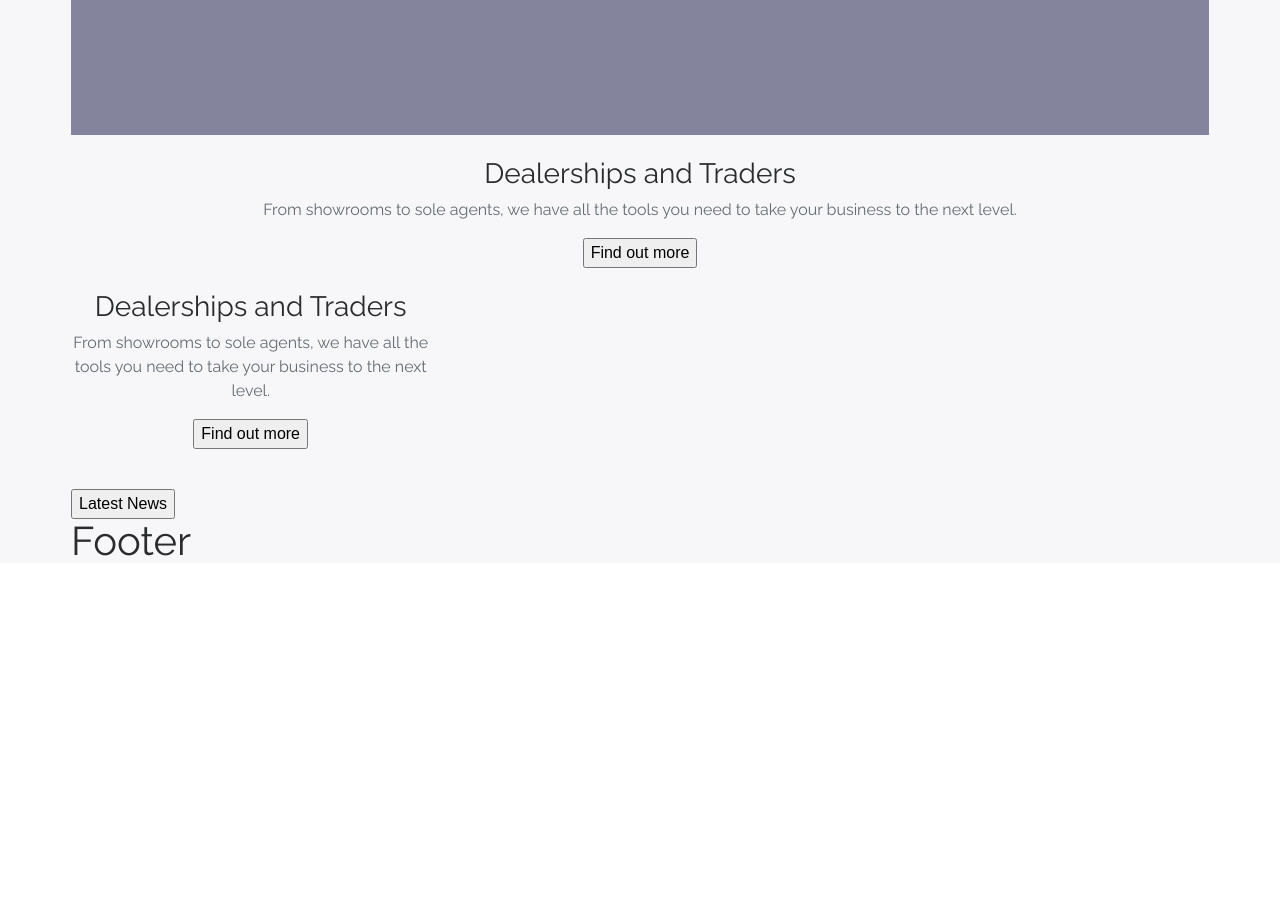
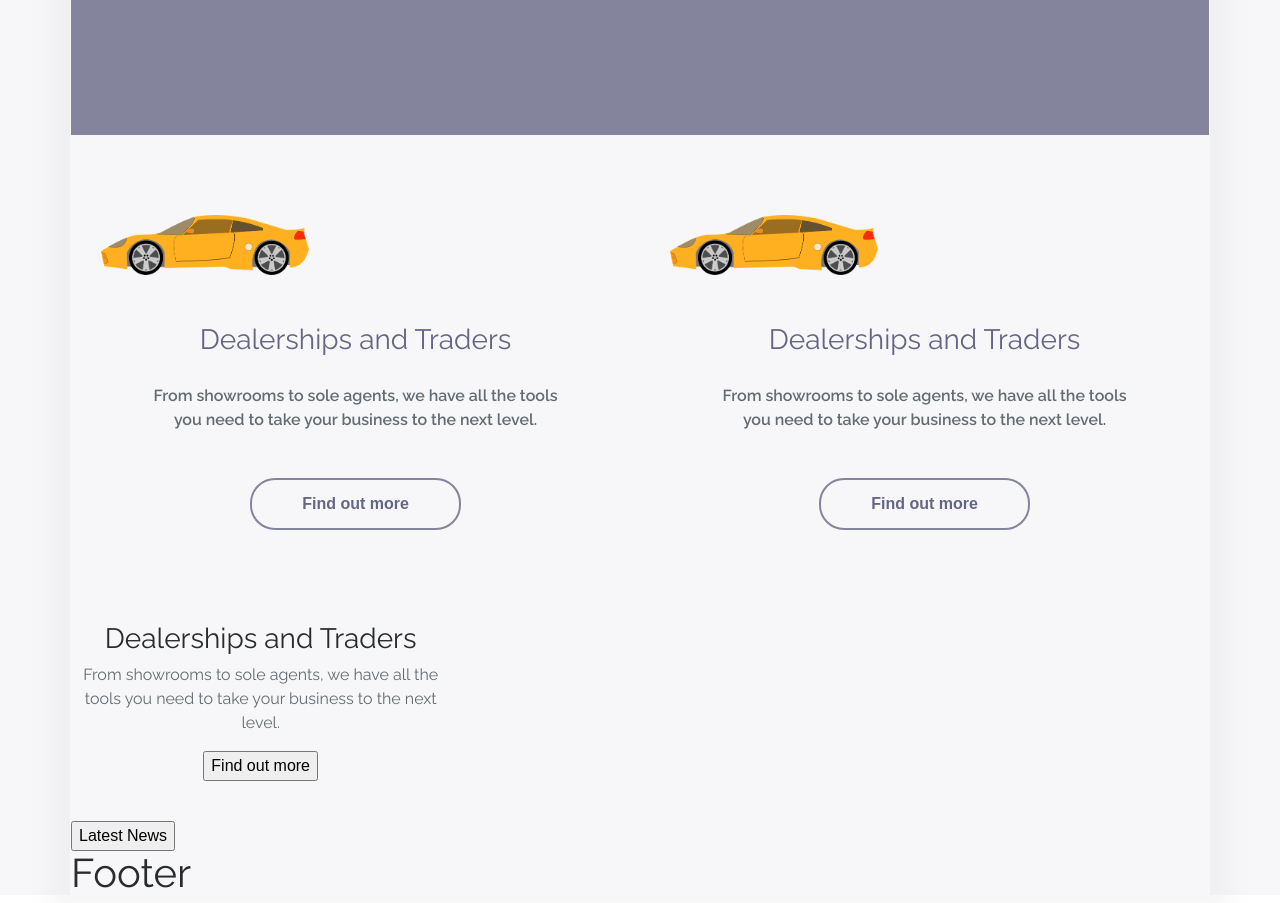
Before and after one commit to deepanshut041/sae, an Angular app in the folder client/: page / in a window 1280 px wide. Shown: the part 680-1583 px from the top of the page. Before the commit the page ends 1251 px from the top, so only its background shows below. Built offline with nearby package versions, Linux system fonts and the light colour scheme.

Commit message:
Made workshop section now working on event section

```diff
--- a/client/src/app/app.component.css
+++ b/client/src/app/app.component.css
@@ -17,6 +17,10 @@
 .container-fluid{
     background: #f7f7f9;
     padding: 0px 0px 0px 0px;
+}
+
+.content-container{
+    box-shadow: 0px 0px 20px 20px #d3d0cf31;
 }
 
 /* Header Styles here */
--- a/client/src/app/home/main/main.component.css
+++ b/client/src/app/home/main/main.component.css
@@ -4,3 +4,56 @@ header{
     min-height: 70vh;
     width: 100%;
 }
+
+/* Workshop styles */
+#workshop div.row{
+    width: 100%;
+}
+#workshop div.work-container{
+    padding: 30px;
+}
+
+#workshop div.work-container:hover{
+    z-index: 4;
+    margin-top: -20px;
+    margin-bottom: -20px;
+    background: #fff;
+    padding-top: 50px;
+    padding-bottom: 50px;
+    box-shadow: 0px 0px 8px 8px rgba(97, 94, 94, 0.068)
+}
+
+#workshop div.work-container img{
+    margin: 50px auto;
+    height: 60px;
+}
+
+#workshop div.work-container h3{
+    font-weight: 500;
+    color: #656684;
+}
+
+#workshop div.work-container p{
+    padding: 20px 40px;
+    font-weight: 600;
+}
+
+#workshop div.work-container button{
+    padding: 12px 50px;
+    border-radius: 25px;
+    background: transparent;
+    border: 2px solid #84859d;
+    color: #656684;
+    transition: all 1s fade-in;
+    font-weight: 600;
+    margin-top: 10px;
+    margin-bottom: 40px;
+
+}
+#workshop div.work-container button:focus{
+    outline: none;
+}
+#workshop div.work-container button:hover{
+    background: #84859d;
+    color: #fff;
+}
--- a/client/src/app/home/main/main.component.html
+++ b/client/src/app/home/main/main.component.html
@@ -1,4 +1,4 @@
-<header>
+<header id="header">
     <!-- This div will contain information -->
     <div>
 
@@ -11,11 +11,12 @@
 </header>
 
 <!-- This is workshop section -->
-<article>
-    <div class="row">
+<article id="workshop" class="fluid-container">
+    <div class="row no-gutters">
         <div class="col-12 col-md-6 col-lg">
+            <div class="work-container">
                 <div>
-                <img>
+                    <img src="../../../assets/car.png">
                 </div>
                 <div class="text-center">
                     <h3>Dealerships and Traders</h3>
@@ -26,11 +27,26 @@
                 </div>
             </div>
         </div>
+        <div class="col-12 col-md-6 col-lg">
+            <div class="work-container">
+                <div>
+                    <img src="../../../assets/car.png">
+                </div>
+                <div class="text-center">
+                    <h3>Dealerships and Traders</h3>
+                    <p class="text-muted">
+                        From showrooms to sole agents, we have all the tools you need to take your business to the next level.
+                    </p>
+                    <button>Find out more</button>
+                </div>
+            </div>
+        </div>
+    </div>
 </article>
 
 <!-- This is Events section -->
 <article>
-    <div class="row">
+    <div class="row no-gutters">
         <div class="col-12 col-md-6 col-lg-4">
             <div>
                 <img>
```
Also changed, not shown: client/src/assets/car.png (added). Lines whose indentation alone changed are shown as unchanged.
